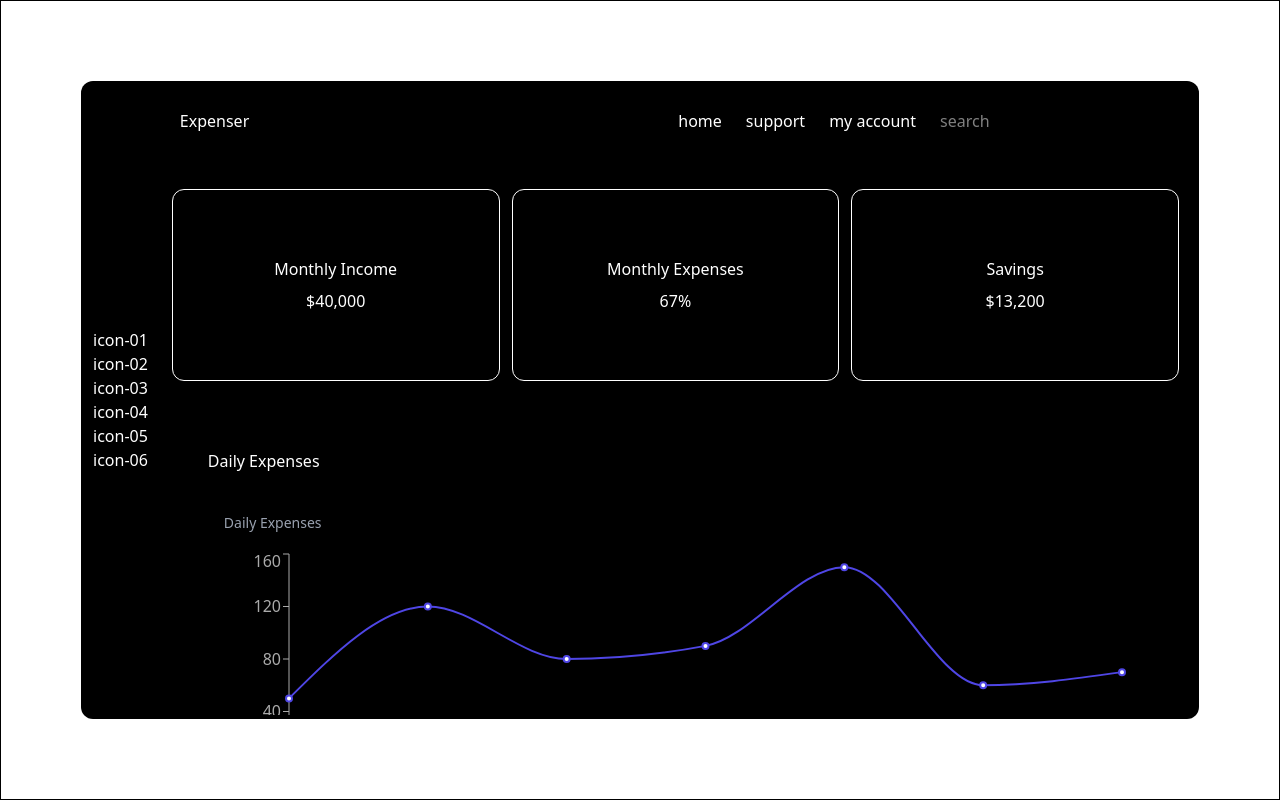
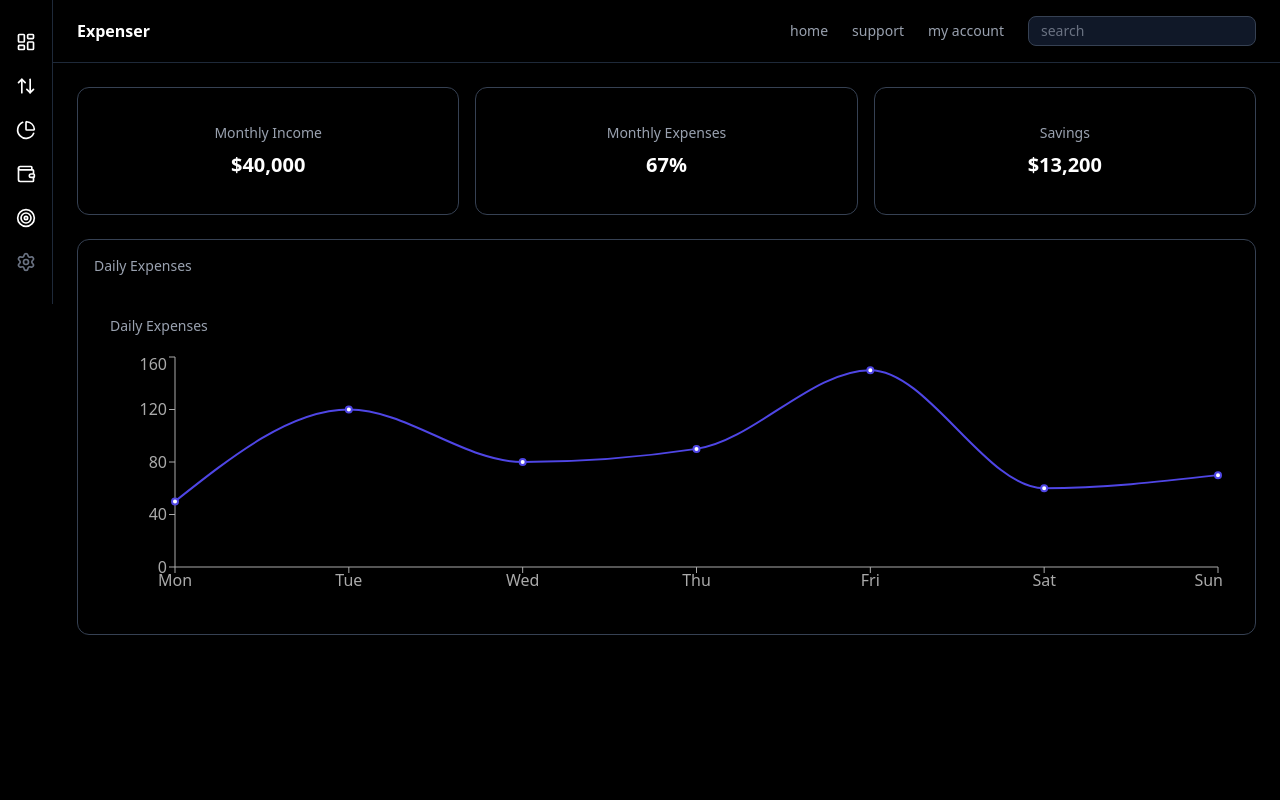
Before and after one commit to refreshedmayank/Dashboard, a Next.js app in the folder my-dashboard/: page / in a window 1280 px wide. Built offline with nearby package versions, Linux system fonts and the light colour scheme.

Commit message:
imported dummy conns form react lucide-react

```diff
--- a/my-dashboard/package.json
+++ b/my-dashboard/package.json
@@ -9,6 +9,7 @@
     "lint": "eslint"
   },
   "dependencies": {
+    "lucide-react": "^1.8.0",
     "next": "16.2.4",
     "react": "19.2.4",
     "react-dom": "19.2.4",
--- a/my-dashboard/src/app/page.tsx
+++ b/my-dashboard/src/app/page.tsx
@@ -1,51 +1,66 @@
 import ChartBox from "@/components/Expense_Chart";
 import Link from "next/link";
-function Home(){
-  return(<div  className=" flex h-screen p-20 bg-white border ">
-<div className="Card flex w-full  p-1 bg-black rounded-xl">
-<div className="bg-black text-white  flex flex-col items-center justify-center py-4 px-2  ">
-  <span>icon-01</span>
-  <span>icon-02</span>
-  <span>icon-03</span>
-  <span>icon-04</span>
-  <span>icon-05</span>
-  <span>icon-06</span>
+import { LayoutDashboard, ArrowUpDown, PieChart, Wallet, Target, Settings } from "lucide-react";
+
+function Home() {
+  return (
+    <div className="flex min-h-screen bg-black">
+
+      {/* Sidebar */}
+      <div className="flex flex-col gap-6 items-center py-8 px-4 border-r border-gray-800 h-full">
+        <LayoutDashboard className="text-white w-5 h-5" />
+        <ArrowUpDown className="text-white w-5 h-5" />
+        <PieChart className="text-white w-5 h-5" />
+        <Wallet className="text-white w-5 h-5" />
+        <Target className="text-white w-5 h-5" />
+        <Settings className="text-gray-500 w-5 h-5 mt-auto" />
       </div>
-<div className="bg-black text-white dashboard flex-1 overflow-y-auto ">
-  <div className="Header bg-black text-white flex justify-between items-center  mb-4 p-6 ">
-    <span>Expenser</span>
-    <div className="navitems flex gap-6 items-center">
-      <Link href="">home</Link>
-      <Link href="">support</Link>
-      <Link href="">my account</Link>
-      <input className="" type="text" placeholder="search" />
+
+      {/* Main */}
+      <div className="flex-1 flex flex-col">
+
+        {/* Header */}
+        <div className="flex justify-between items-center px-6 py-4 border-b border-gray-800">
+          <span className="text-white font-semibold">Expenser</span>
+          <div className="flex gap-6 items-center">
+            <Link className="text-gray-400 text-sm" href="">home</Link>
+            <Link className="text-gray-400 text-sm" href="">support</Link>
+            <Link className="text-gray-400 text-sm" href="">my account</Link>
+            <div className="flex items-center gap-2 bg-gray-900 border border-gray-700 px-3 py-1 rounded-lg">
+              <input
+                className="bg-transparent text-white text-sm placeholder-gray-500 outline-none"
+                type="text"
+                placeholder="search"
+              />
             </div>
           </div>
-  <div className="Cards-grid grid grid-cols-3 gap-3 p-4">
-  <div className="Card border p-6  flex flex-col justify-center items-center gap-2 h-48 rounded-xl bg-black text-white">
-    <span>Monthly Income</span>
-    <span>$40,000</span>
         </div>
-  <div className="Card-2 border p-6  flex flex-col gap-2 justify-center items-center rounded-xl bg-black text-white h-48">
-    <span>Monthly Expenses</span>
-    <span>67%</span>
+
+        {/* Stat Cards */}
+        <div className="grid grid-cols-3 gap-4 p-6">
+          <div className="flex flex-col gap-2 justify-center items-center h-32 rounded-xl border border-gray-700">
+            <span className="text-gray-400 text-sm">Monthly Income</span>
+            <span className="text-white text-xl font-semibold">$40,000</span>
           </div>
-  <div className="Card-3 border p-6  flex flex-col gap-2 justify-center items-center rounded-xl bg-black text-white h-48">
-    <span>Savings</span>
-    <span>$13,200</span>
+          <div className="flex flex-col gap-2 justify-center items-center h-32 rounded-xl border border-gray-700">
+            <span className="text-gray-400 text-sm">Monthly Expenses</span>
+            <span className="text-white text-xl font-semibold">67%</span>
+          </div>
+          <div className="flex flex-col gap-2 justify-center items-center h-32 rounded-xl border border-gray-700">
+            <span className="text-gray-400 text-sm">Savings</span>
+            <span className="text-white text-xl font-semibold">$13,200</span>
           </div>
         </div>
-  <div className=" p-9 m-4 ">
-    <span>Daily Expenses</span>
+
+        {/* Chart */}
+        <div className="mx-6 mb-6 p-4 rounded-xl border border-gray-700">
+          <span className="text-gray-400 text-sm block mb-3">Daily Expenses</span>
           <ChartBox />
         </div>
 
-
       </div>
     </div>
+  );
+}
 
-
-
-  </div>)
-}
 export default Home;
--- /dev/null
+++ b/package.json
@@ -0,0 +1,5 @@
+{
+  "dependencies": {
+    "lucide-react": "^1.8.0"
+  }
+}
```
Also changed, not shown: 2 other files (tests, documents, lock files or other folders). Lines whose indentation alone changed are shown as unchanged.
